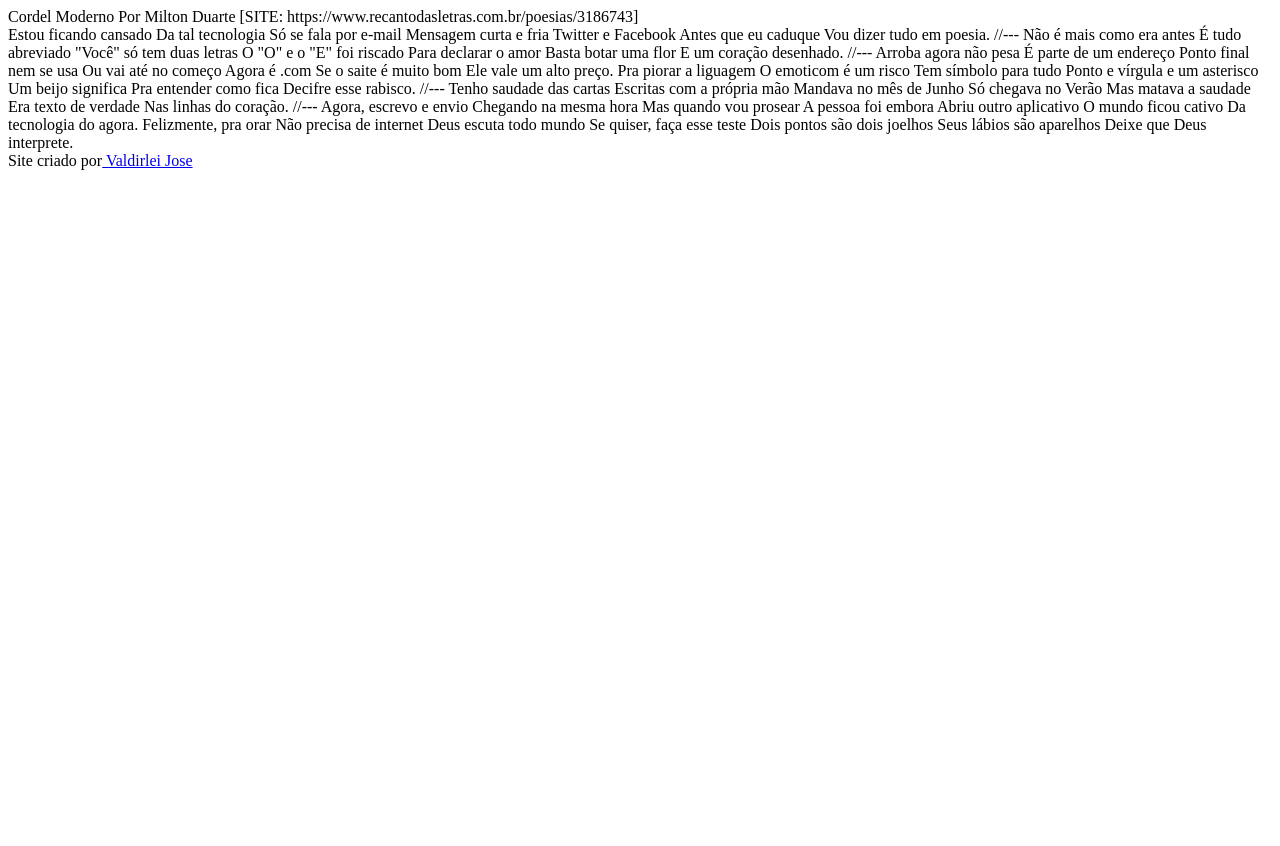
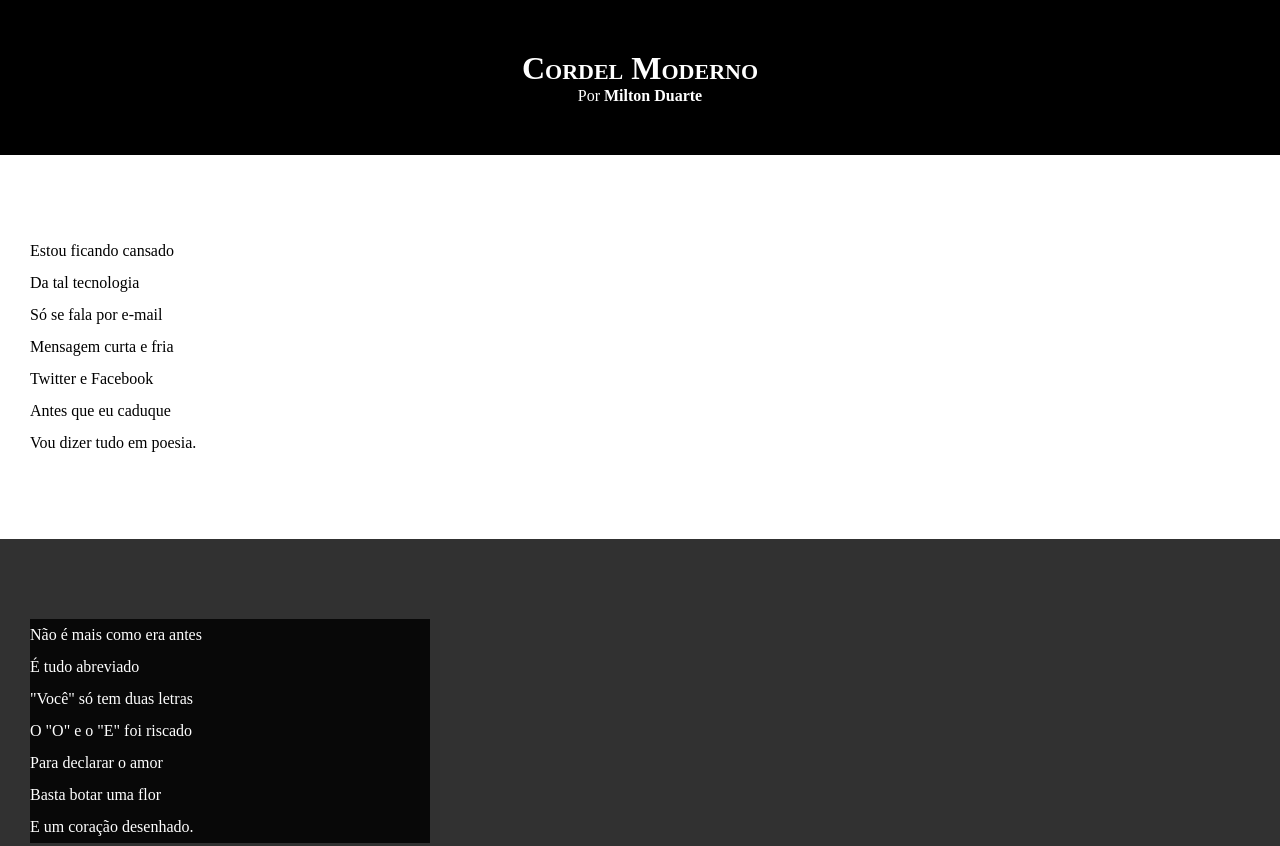
Before and after one commit to dirlei12/desafioCordel, a plain HTML site: page index.html in a window 1280 px wide. Shown: the top 846 px of the page. Before the commit the page ends 800 px from the top, so only its background shows below. Drawn offline with Linux system fonts and the light colour scheme.

Commit message:
textos e css

```diff
--- a/index.html
+++ b/index.html
@@ -1,82 +1,100 @@
 <!DOCTYPE html>
 <html lang="pt-br">
+
 <head>
     <meta charset="UTF-8">
     <meta http-equiv="X-UA-Compatible" content="IE=edge">
     <meta name="viewport" content="width=device-width, initial-scale=1.0">
     <title>Cordel Moderno</title>
+    <link rel="stylesheet" href="style.css">
 </head>
+
 <body>
+
     <header>
-        Cordel Moderno
-        Por Milton Duarte
-        [SITE: https://www.recantodasletras.com.br/poesias/3186743]
+        <h1>Cordel Moderno</h1>
+        <p>Por <a href="https://www.recantodasletras.com.br/poesias/3186743" target="_blank">Milton Duarte</a></p>
+
     </header>
 
-Estou ficando cansado
-Da tal tecnologia
-Só se fala por e-mail
-Mensagem curta e fria
-Twitter e Facebook
-Antes que eu caduque
-Vou dizer tudo em poesia.
+    <section class="normal">
+        <p>
+            Estou ficando cansado <br>
+            Da tal tecnologia <br>
+            Só se fala por e-mail <br>
+            Mensagem curta e fria <br>
+            Twitter e Facebook <br>
+            Antes que eu caduque <br>
+            Vou dizer tudo em poesia. <br>
+        </p>
+    </section>
 
-//---
+    <section class="imagen">
+        <p>
+            Não é mais como era antes <br>
+            É tudo abreviado <br>
+            "Você" só tem duas letras <br>
+            O "O" e o "E" foi riscado <br>
+            Para declarar o amor <br>
+            Basta botar uma flor <br>
+            E um coração desenhado. <br>
+        </p>
+    </section>
 
-Não é mais como era antes
-É tudo abreviado
-"Você" só tem duas letras
-O "O" e o "E" foi riscado
-Para declarar o amor
-Basta botar uma flor
-E um coração desenhado.
+    <section class="normal">
+        <p>
+            Arroba agora não pesa <br>
+            É parte de um endereço <br>
+            Ponto final nem se usa <br>
+            Ou vai até no começo <br>
+            Agora é .com <br>
+            Se o saite é muito bom <br>
+            Ele vale um alto preço. <br>
+            <p></p>
+            Pra piorar a liguagem <br>
+            O emoticom é um risco <br>
+            Tem símbolo para tudo <br>
+            Ponto e vírgula e um asterisco <br>
+            Um beijo significa <br>
+            Pra entender como fica <br>
+            Decifre esse rabisco. <br>
+        </p>
+    </section>
 
-//---
+    <section class="imagen">
+        <p>
+            Tenho saudade das cartas <br>
+            Escritas com a própria mão <br>
+            Mandava no mês de Junho <br>
+            Só chegava no Verão <br>
+            Mas matava a saudade <br>
+            Era texto de verdade <br>
+            Nas linhas do coração. <br>
+        </p>
+    </section>
 
-Arroba agora não pesa
-É parte de um endereço
-Ponto final nem se usa
-Ou vai até no começo
-Agora é .com
-Se o saite é muito bom
-Ele vale um alto preço.
+    <section class="normal">
+        <p>
+            Agora, escrevo e envio <br>
+            Chegando na mesma hora <br>
+            Mas quando vou prosear <br>
+            A pessoa foi embora <br>
+            Abriu outro aplicativo <br>
+            O mundo ficou cativo <br>
+            Da tecnologia do agora. <br>
 
-Pra piorar a liguagem
-O emoticom é um risco
-Tem símbolo para tudo
-Ponto e vírgula e um asterisco
-Um beijo significa
-Pra entender como fica
-Decifre esse rabisco.
+            Felizmente, pra orar <br>
+            Não precisa de internet <br>
+            Deus escuta todo mundo <br>
+            Se quiser, faça esse teste <br>
+            Dois pontos são dois joelhos <br>
+            Seus lábios são aparelhos <br>
+            Deixe que Deus interprete. <br>
+        </p>
+    </section>
 
-//---
+    <footer>Site criado por<a href="https://github.com/dirlei12/desafioCordel" target="_blank"> Valdirlei Jose</a>
+    </footer>
+</body>
 
-Tenho saudade das cartas
-Escritas com a própria mão
-Mandava no mês de Junho
-Só chegava no Verão
-Mas matava a saudade
-Era texto de verdade
-Nas linhas do coração.
-
-//---
-
-Agora, escrevo e envio
-Chegando na mesma hora
-Mas quando vou prosear
-A pessoa foi embora
-Abriu outro aplicativo
-O mundo ficou cativo
-Da tecnologia do agora.
-
-Felizmente, pra orar
-Não precisa de internet
-Deus escuta todo mundo
-Se quiser, faça esse teste
-Dois pontos são dois joelhos
-Seus lábios são aparelhos
-Deixe que Deus interprete.
-
-<footer>Site criado por<a href="#"> Valdirlei Jose</a></footer>
-</body>
 </html>
--- a/style.css
+++ b/style.css
@@ -0,0 +1,64 @@
+@charset "UTF-8";
+
+*{
+    margin: 0px;
+    padding: 0px;
+}
+
+html, body {
+    min-height: 100vh;
+    background-color: darkgray;
+}
+
+header {
+    background-color: black;
+    color: white;
+    text-align: center;
+}
+
+header > h1{
+    padding-top: 50px;
+    font-variant: small-caps;
+}
+
+header > p {
+    padding-bottom: 50px;
+}
+
+a {
+    color: white;
+    text-decoration: none;
+    font-weight: bold;
+}
+
+header a:hover , footer a:hover{
+    color: aquamarine;
+}
+
+section{
+    padding-top: 10vh;
+    padding-bottom: 10vh;
+    line-height: 2em;
+    padding-left: 30px;
+}
+
+section.normal{
+    background-color: rgb(255, 255, 255);
+    color: black;
+}
+section.imagen{
+background-color: rgb(49, 49, 49);
+color: rgb(255, 255, 255);
+}
+section.imagen > p{
+    background-color: rgba(0, 0, 0, 0.836);
+    width: 400px;
+}
+
+
+
+footer{
+    background-color: black;
+    color: white;
+    padding: 10px;
+}
```
